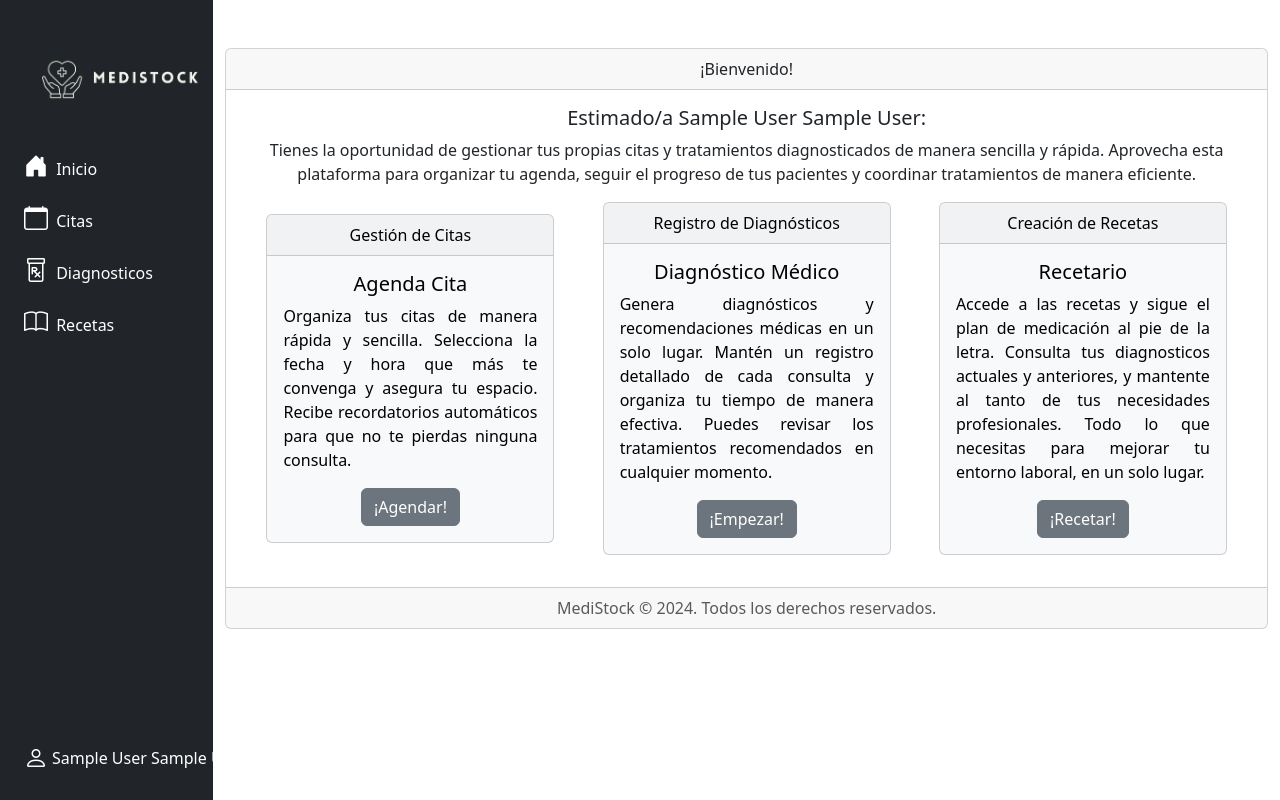
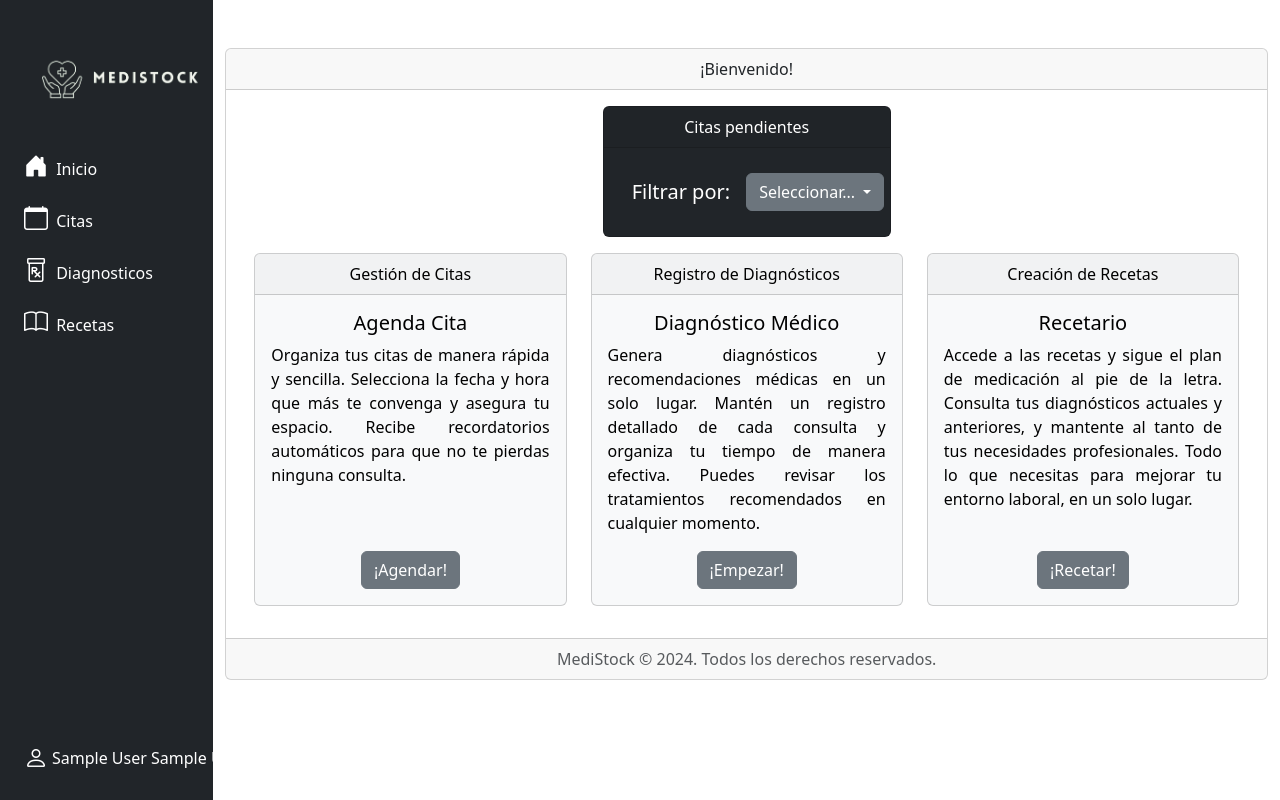
Before and after one commit to JamadoSENA/ProyectoSENA, a PHP site: page /Application/Views/Doctor/DoctorIndex.php in a window 1280 px wide. Run offline with PHP 8.4, Linux system fonts and the light colour scheme; the visitor is signed in with stand-in values (Sample User, id 1).

Commit message:
Filtro ejemplo

```diff
--- a/Application/Views/Doctor/DoctorIndex.php
+++ b/Application/Views/Doctor/DoctorIndex.php
@@ -94,57 +94,97 @@ $user_lastname = $user_info['lastname'];
                         ¡Bienvenido!
                     </div>
                     <div class="card-body">
-                        <h5 class="card-title">Estimado/a <?php echo $user_name . ' ' . $user_lastname; ?>:</h5>
-                        <p class="card-text">
-                            Tienes la oportunidad de gestionar tus propias citas y tratamientos diagnosticados de manera
-                            sencilla y rápida.
-                            Aprovecha esta plataforma para organizar tu agenda, seguir el progreso de tus pacientes y
-                            coordinar
-                            tratamientos de manera eficiente.
-                        </p>
                         <div class="container text-space-center">
                             <div class="row align-items-center">
-                                <div class="col-4 d-flex justify-content-center align-items-center">
-                                    <div class="card text-bg-light mb-3" style="max-width: 18rem;">
+                                <div class="col-12 d-flex justify-content-center align-items-center" style="width: 100%;">
+                                    <div class="card text-bg w-75 mb-3"
+                                        style="max-width: 18rem; background-color: rgba(33, 37, 41, 1.00);" >
+                                        <div class="card-header"  style="color: white;">Citas pendientes</div>
+                                        <div class="card-body">
+                                            <nav class="navbar navbar-expand-lg navbar-dark"
+                                                style="background-color: rgba(33, 37, 41, 1.00);">
+                                                <div class="container-fluid">
+                                                    <a class="navbar-brand">Filtrar por:</a>
+                                                    <button class="navbar-toggler" type="button"
+                                                        data-bs-toggle="collapse"
+                                                        data-bs-target="#navbarNavDarkDropdown"
+                                                        aria-controls="navbarNavDarkDropdown" aria-expanded="false"
+                                                        aria-label="Toggle navigation">
+                                                        <span class="navbar-toggler-icon"></span>
+                                                    </button>
+                                                    <div class="collapse navbar-collapse" id="navbarNavDarkDropdown">
+                                                        <ul class="navbar-nav">
+                                                            <li class="nav-item dropdown">
+                                                                <button class="btn btn-secondary dropdown-toggle"
+                                                                    data-bs-toggle="dropdown" aria-expanded="false">
+                                                                    Seleccionar...
+                                                                </button>
+                                                                <ul class="dropdown-menu dropdown-menu-dark">
+                                                                    <li><a class="dropdown-item" href="#">Dia</a>
+                                                                    </li>
+                                                                    <li><a class="dropdown-item" href="#">Semana
+                                                                        </a></li>
+                                                                    <li><a class="dropdown-item" href="#">Mes
+                                                                        </a></li>
+                                                                </ul>
+                                                            </li>
+                                                        </ul>
+                                                    </div>
+                                                </div>
+                                            </nav>
+                                        </div>
+                                    </div>
+                                </div>
+                            </div>
+                        </div>
+                        <div class="container text-space-center">
+                            <div class="row align-items-stretch">
+                                <!-- Cambiar align-items-center por align-items-stretch -->
+                                <div class="col-4 d-flex justify-content-center align-items-stretch">
+                                    <div class="card text-bg-light mb-3" style="max-width: 30rem; width: 100%;">
                                         <div class="card-header">Gestión de Citas</div>
-                                        <div class="card-body">
+                                        <div class="card-body d-flex flex-column">
                                             <h5 class="card-title">Agenda Cita</h5>
                                             <p class="card-text" style="text-align: justify;">
-                                                Organiza tus citas de manera rápida y sencilla.
-                                                Selecciona la fecha y hora que más te convenga y asegura tu espacio.
-                                                Recibe recordatorios automáticos para que no te pierdas ninguna
-                                                consulta.
+                                                Organiza tus citas de manera rápida y sencilla. Selecciona la fecha y
+                                                hora que más te convenga y asegura tu espacio. Recibe recordatorios
+                                                automáticos para que no te pierdas ninguna consulta.
                                             </p>
+                                            <div class="mt-auto">
                                                 <a href="DoctorCitas.php" class="btn btn-secondary">¡Agendar!</a>
                                             </div>
                                         </div>
                                     </div>
-                                <div class="col-4 d-flex justify-content-center align-items-center">
-                                    <div class="card text-bg-light mb-3" style="max-width: 18rem;">
+                                </div>
+                                <div class="col-4 d-flex justify-content-center align-items-stretch">
+                                    <div class="card text-bg-light mb-3" style="max-width: 30rem; width: 100%;">
                                         <div class="card-header">Registro de Diagnósticos</div>
-                                        <div class="card-body">
+                                        <div class="card-body d-flex flex-column">
                                             <h5 class="card-title">Diagnóstico Médico</h5>
                                             <p class="card-text" style="text-align: justify;">
-                                                Genera diagnósticos y recomendaciones médicas en un solo lugar.
-                                                Mantén un registro detallado de cada consulta y organiza tu tiempo de
-                                                manera efectiva.
-                                                Puedes revisar los tratamientos recomendados en cualquier momento.
+                                                Genera diagnósticos y recomendaciones médicas en un solo lugar. Mantén
+                                                un registro detallado de cada consulta y organiza tu tiempo de manera
+                                                efectiva. Puedes revisar los tratamientos recomendados en cualquier
+                                                momento.
                                             </p>
+                                            <div class="mt-auto">
                                                 <a href="DoctorDiagnosticos.php" class="btn btn-secondary">¡Empezar!</a>
                                             </div>
                                         </div>
                                     </div>
-                                <div class="col-4 d-flex justify-content-center align-items-center">
-                                    <div class="card text-bg-light mb-3" style="max-width: 18rem;">
+                                </div>
+                                <div class="col-4 d-flex justify-content-center align-items-stretch">
+                                    <div class="card text-bg-light mb-3" style="max-width: 30rem; width: 100%;">
                                         <div class="card-header">Creación de Recetas</div>
-                                        <div class="card-body">
+                                        <div class="card-body d-flex flex-column">
                                             <h5 class="card-title">Recetario</h5>
                                             <p class="card-text" style="text-align: justify;">
                                                 Accede a las recetas y sigue el plan de medicación al pie de la letra.
-                                                Consulta tus diagnosticos actuales y anteriores, y mantente al tanto
-                                                de tus necesidades profesionales.
-                                                Todo lo que necesitas para mejorar tu entorno laboral, en un solo lugar.
+                                                Consulta tus diagnósticos actuales y anteriores, y mantente al tanto de
+                                                tus necesidades profesionales. Todo lo que necesitas para mejorar tu
+                                                entorno laboral, en un solo lugar.
                                             </p>
+                                            <div class="mt-auto">
                                                 <a href="DoctorRecetas.php" class="btn btn-secondary">¡Recetar!</a>
                                             </div>
                                         </div>
@@ -153,6 +193,7 @@ $user_lastname = $user_info['lastname'];
                             </div>
                         </div>
 
+                    </div>
                     <div class="card-footer text-body-secondary">
                         MediStock © 2024. Todos los derechos reservados.
                     </div>
```
Lines whose indentation alone changed are shown as unchanged.
